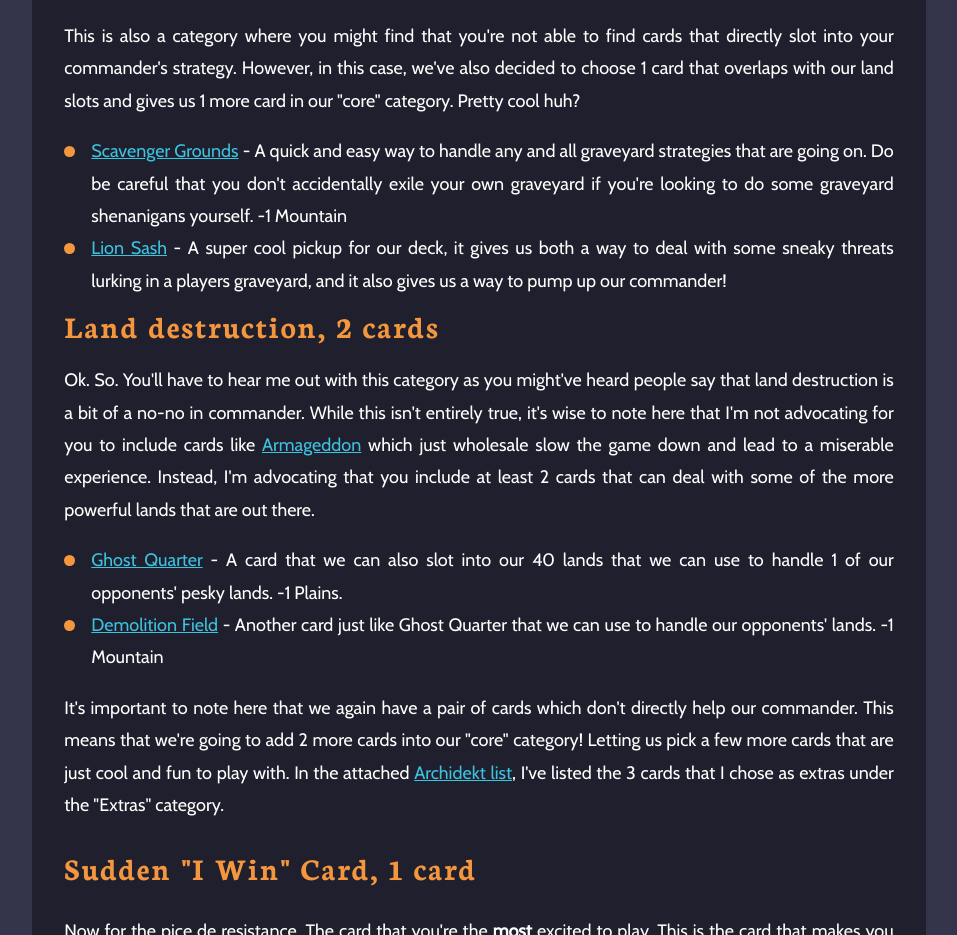
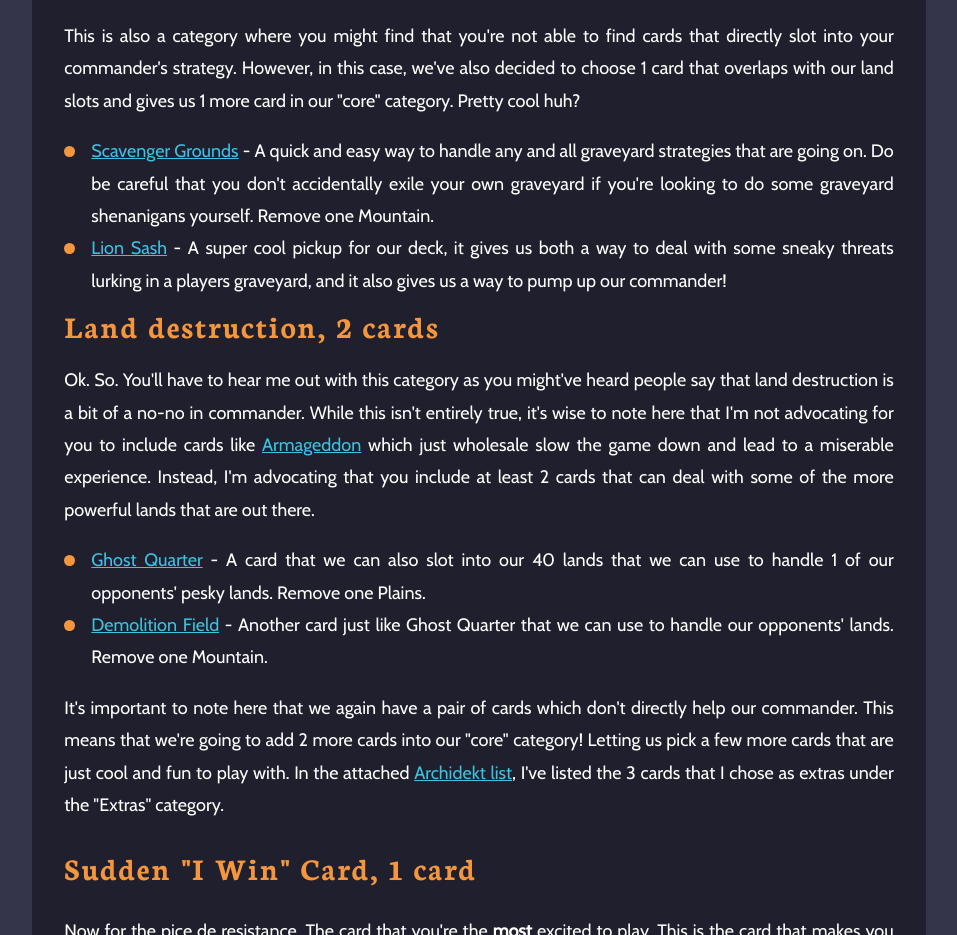
Before and after one commit to SamBWagner/port-flow, a Next.js app in the folder UI/: page /first-commander-deck in a window 1280 px wide. Shown: the part 8680-9615 px from the top of the page, without its empty margins (161-1118 px from the left). Built offline with nearby package versions, Linux system fonts and the light colour scheme.

Commit message:
💄Fix spelling error

```diff
--- a/UI/app/first-commander-deck/page.jsx
+++ b/UI/app/first-commander-deck/page.jsx
@@ -503,8 +503,7 @@ export default function Page() {
               Now that you've chosen a set of core cards that you think are
               super cool and work well with your commander, you should now start
               filling up the cards in the above categories. I would stick to
-              these
-              <strong>very</strong> closely. They're, I believe, a great
+              these <strong>very</strong> closely. They're, I believe, a great
               guideline for what you need in your deck to make sure you're
               having fun.
             </p>
@@ -889,7 +888,7 @@ export default function Page() {
                 - A quick and easy way to handle any and all graveyard
                 strategies that are going on. Do be careful that you don't
                 accidentally exile your own graveyard if you're looking to do
-                some graveyard shenanigans yourself. -1 Mountain
+                some graveyard shenanigans yourself. Remove one Mountain.
               </li>
               <li>
                 <a
@@ -931,7 +930,7 @@ export default function Page() {
                   Ghost Quarter
                 </a>{" "}
                 - A card that we can also slot into our 40 lands that we can use
-                to handle 1 of our opponents' pesky lands. -1 Plains.
+                to handle 1 of our opponents' pesky lands. Remove one Plains.
               </li>
               <li>
                 <a
@@ -941,7 +940,7 @@ export default function Page() {
                   Demolition Field
                 </a>{" "}
                 - Another card just like Ghost Quarter that we can use to handle
-                our opponents' lands. -1 Mountain
+                our opponents' lands. Remove one Mountain.
               </li>
 
               <p>
```
